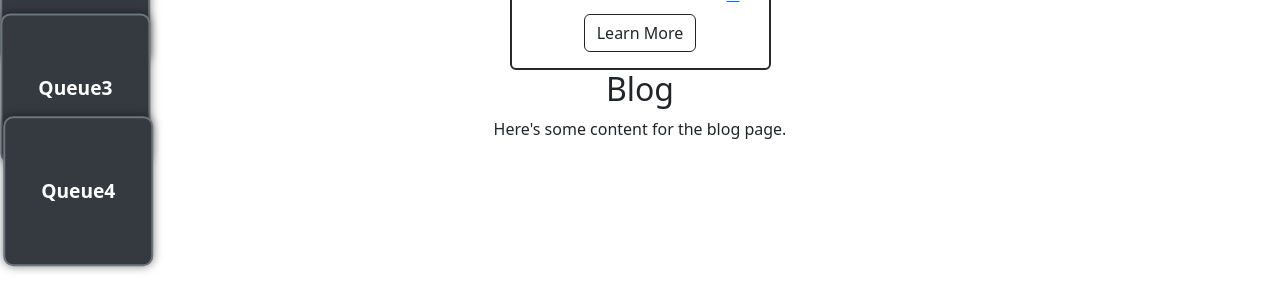
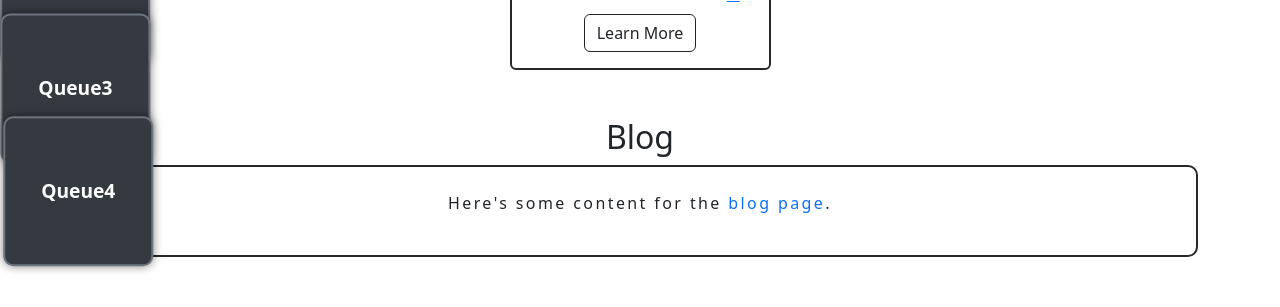
Before and after one commit to semper-proficiens/programmerq, a React (Create React App) app in the folder react-app/: page / in a window 1280 px wide. Shown: the part 387-694 px from the top of the page. Built offline with nearby package versions, Linux system fonts and the light colour scheme.

Commit message:
Beautiful Blog section

```diff
--- a/react-app/src/components/Blog.js
+++ b/react-app/src/components/Blog.js
@@ -1,11 +1,16 @@
 import React from 'react';
 import { Container } from 'react-bootstrap';
+import '../styles/blog.css';
 
 function Blog() {
     return (
-        <Container id="blog">
+        <Container id="blog" className="my-5">
             <h2>Blog</h2>
-            <p>Here's some content for the blog page.</p>
+            <div className="blog-box">
+                <p className="typewriter">
+                    Here's some content for the <a href="/blog" className="text-decoration-none">blog page</a>.
+                </p>
+            </div>
         </Container>
     );
 }
--- /dev/null
+++ b/react-app/src/styles/blog.css
@@ -0,0 +1,31 @@
+.blog-box {
+    padding: 1.5rem;
+    border: 2px solid #28282B;
+    border-radius: 10px;
+    background-color: #FFFFFF;
+    transition: all 0.3s ease;
+    margin-bottom: 2rem;
+}
+
+.blog-box:hover {
+    border-color: #f0a500;
+    background-color: #28282B;
+    color: #FFFFFF;
+}
+
+.typewriter {
+    overflow: hidden;
+    white-space: nowrap;
+    letter-spacing: 0.15em;
+    animation: typing 2s steps(30, end), blink-caret 0.75s step-end infinite;
+}
+
+@keyframes typing {
+    from { width: 0 }
+    to { width: 100% }
+}
+
+@keyframes blink-caret {
+    from, to { border-color: transparent }
+    50% { border-color: #28282B; }
+}
```
